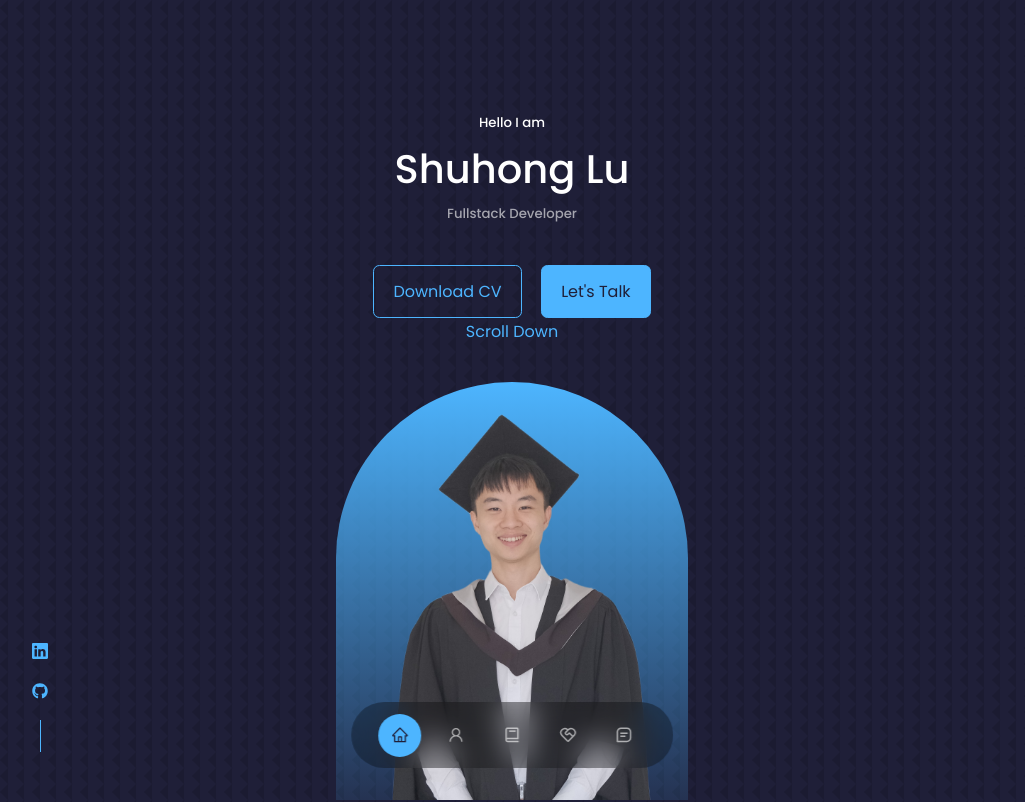
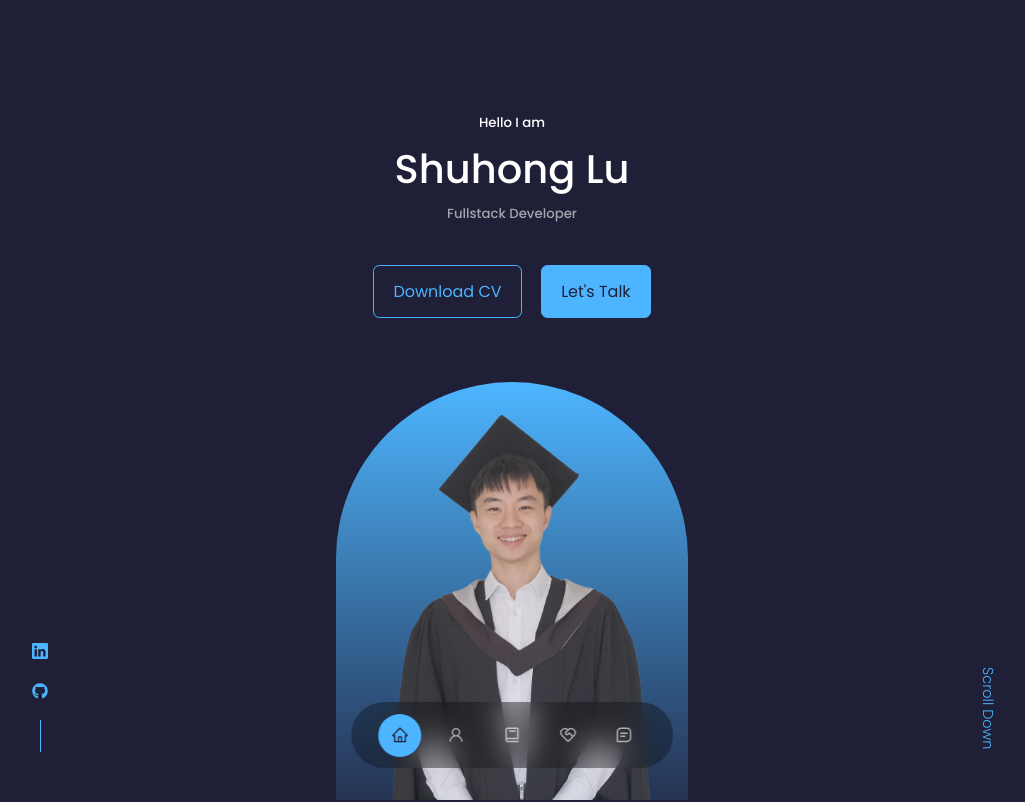
Before and after one commit to LuShuhong/Portfolio-Page, a React (Create React App) app: page / in a window 1280 px wide. Shown: the top 802 px of the page, without its empty margins (128-1153 px from the left). Built offline with nearby package versions, Linux system fonts and the light colour scheme.

Commit message:
index.css general styling

```diff
--- a/src/components/contact/Contact.jsx
+++ b/src/components/contact/Contact.jsx
@@ -48,7 +48,7 @@ const Contact = () => {
         <form ref={form} onSubmit={sendEmail}>
           <input type="text" name='name' placeholder='Your Full Name' required />
           <input type="email" name="email" placeholder='Your Email' required />
-          <input name="message" className='messageInput' placeholder='Your Message' required />
+          <textarea name="message" rows="7" placeholder='Your Message' required />
           <button type="submit" className='btn btn-primary'>Send Message</button>
         </form>
       </div>
--- a/src/components/contact/contact.css
+++ b/src/components/contact/contact.css
@@ -4,7 +4,6 @@
     grid-template-columns: 30% 58%;
     gap: 12%;
   }
-
 
   .contact__options {
     display: flex;
--- a/src/components/header/Header.jsx
+++ b/src/components/header/Header.jsx
@@ -18,7 +18,7 @@ const Header = () => {
           <img src={ME} alt="myself" />
         </div>
 
-        <a href="#contact" className="scroll_down">Scroll Down</a>
+        <a href="#contact" className="scroll__down">Scroll Down</a>
       </div>
     </header>
   )
--- a/src/index.css
+++ b/src/index.css
@@ -10,7 +10,23 @@
   text-decoration: none;
 }
 
-/*using root to declare global CSS variables*/
+/* using root to declare global CSS variables */
+ /* :root {
+  --color-bg: rgba(255,255,255,0.72);
+  --color-bg-variant: #1d1d1f;
+  --color-primary: rgba(255,255,255,0.24);
+  --color-primary-variant: rgba(77, 181, 255, 0.4);
+  --color-white: #f7f6f5;
+  --color-light: #000;
+
+  --transition: all 400ms ease;
+
+  --container-width-lg: 75%;
+  --container-width-md: 86%;
+  --container-width-sm: 90%;
+
+} */
+
 :root {
   --color-bg: #1f1f38;
   --color-bg-variant: #2c2c6c;
@@ -39,7 +55,7 @@ body {
   background: var(--color-bg);
   color: var(--color-white);
   line-height: 1.7;
-  background-image: url(../src/assets/bg-texture.png);
+  /* background-image: url(../src/assets/bg-texture.png);  */
 }
 
 /* =============== GENERAL STYLE ============= */
@@ -129,6 +145,7 @@ img {
   }
 }
 
+
 /* media queries -- Small Devices e.g., Mobile */
 @media screen and (max-width: 600px) {
   .container {
```
Also changed, not shown: src/components/header/header.css (+14 -6 lines).
